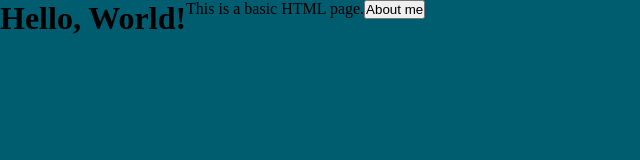
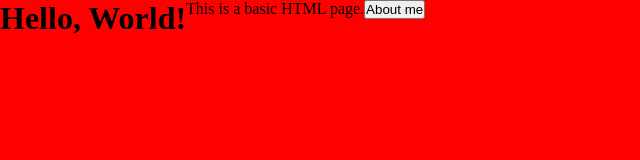
Before and after one commit to pedro-ian/pedro-ian.github.io, a plain HTML site: page index.html in a window 1280 px wide. Shown: the whole page, without its empty margins (0-640 px from the left). Drawn offline with Linux system fonts and the light colour scheme.

Commit message:
color bk

```diff
--- a/style.css
+++ b/style.css
@@ -8,7 +8,7 @@ body {
   display: flex;
   flex: 1 1 100vw;
 
-  background-color: #005C6F;
+  background-color: red;
 }
 
 .top-bar {
```
